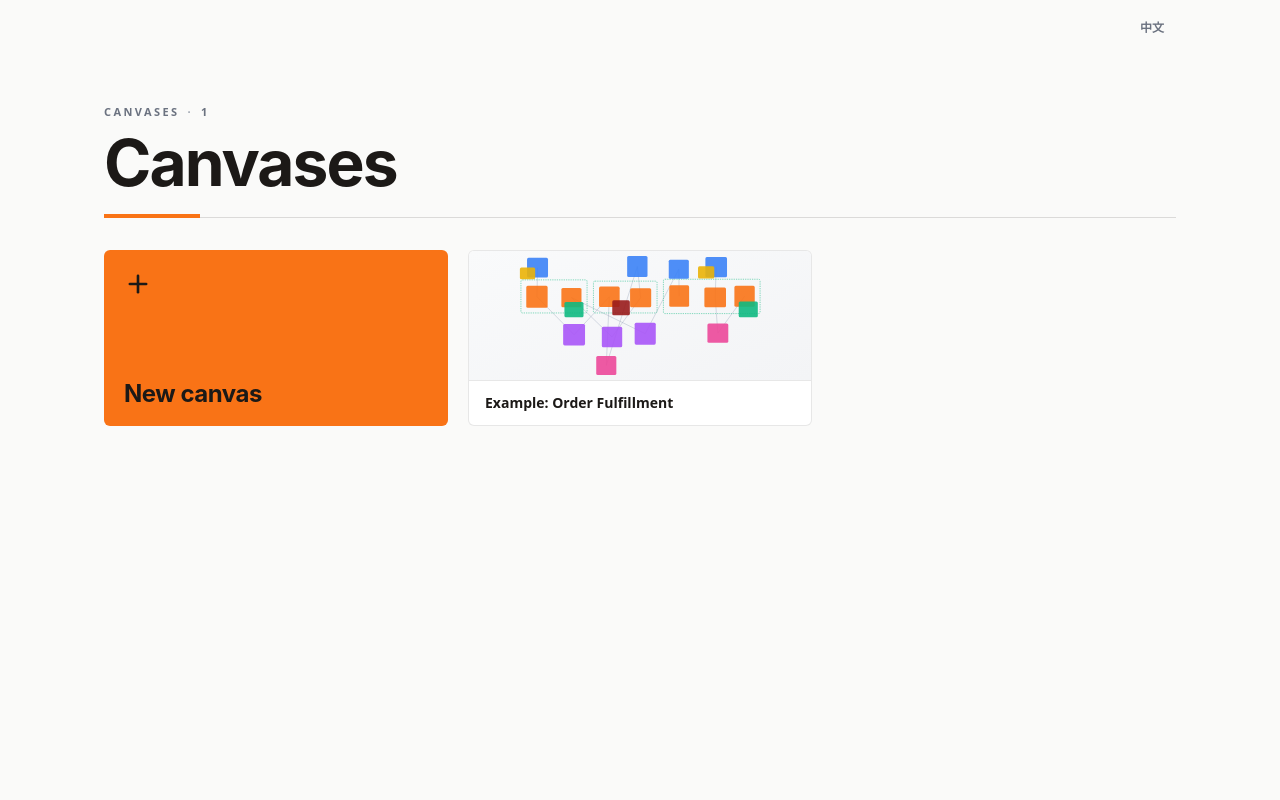
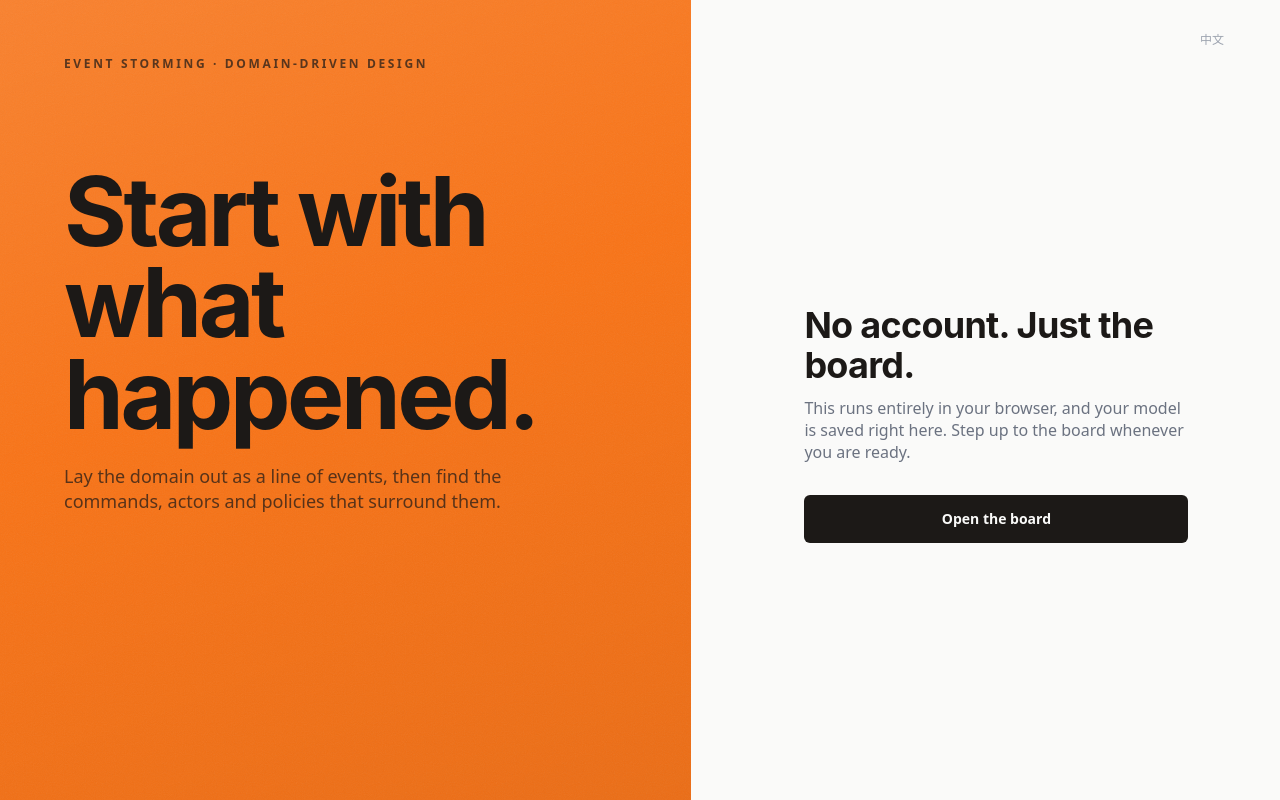
Before and after one commit to wylswz/esbuddy, a React (Vite) app in the folder apps/web/: page / in a window 1280 px wide. Built offline with nearby package versions, Linux system fonts and the light colour scheme.

Commit message:
feat/landing

```diff
--- a/apps/web/src/App.tsx
+++ b/apps/web/src/App.tsx
@@ -11,12 +11,21 @@ import { clearAuthToken } from './auth';
 import { clearPendingInvite, getPendingInvite } from './invite';
 
 const WORKSPACE_STORAGE_KEY = 'esbuddy.workspace';
+const STARTED_STORAGE_KEY = 'esbuddy.started';
 
 function App() {
   const remote = isRemoteMode();
-  const [auth, setAuth] = useState<'loading' | 'authed' | 'anon'>(() =>
-    remote ? 'loading' : 'authed',
-  );
+  // In local (pure-frontend) mode there is no account: the login page is just a
+  // welcome screen with a "start" button. Once the visitor has entered we
+  // remember it so a refresh drops them straight back onto the board.
+  const [auth, setAuth] = useState<'loading' | 'authed' | 'anon'>(() => {
+    if (remote) return 'loading';
+    try {
+      return localStorage.getItem(STARTED_STORAGE_KEY) ? 'authed' : 'anon';
+    } catch {
+      return 'anon';
+    }
+  });
   const store = useMemo(
     () =>
       getStore({
@@ -151,6 +160,15 @@ function App() {
     setPendingInvite(null);
   }, []);
 
+  const startLocal = useCallback(() => {
+    try {
+      localStorage.setItem(STARTED_STORAGE_KEY, '1');
+    } catch {
+      // ignore
+    }
+    setAuth('authed');
+  }, []);
+
   const logout = useCallback(() => {
     clearAuthToken();
     setOpenCanvasId(null);
@@ -168,7 +186,9 @@ function App() {
   }
 
   if (auth === 'anon') {
-    return <LoginPage onLoggedIn={() => setAuth('loading')} />;
+    return (
+      <LoginPage local={!remote} onLoggedIn={() => setAuth('loading')} onStart={startLocal} />
+    );
   }
 
   // A share link was opened: confirm and join before showing the app.
--- a/apps/web/src/components/LoginPage.tsx
+++ b/apps/web/src/components/LoginPage.tsx
@@ -5,9 +5,16 @@ import { AuthShell } from './AuthShell';
 
 interface LoginPageProps {
   onLoggedIn: () => void;
+  /**
+   * Pure-frontend (local) mode: there is no backend and no account. Instead of
+   * the Google/dev sign-in, show a single "get started" button that drops the
+   * visitor straight into the workspace.
+   */
+  local?: boolean;
+  onStart?: () => void;
 }
 
-export function LoginPage({ onLoggedIn }: LoginPageProps) {
+export function LoginPage({ onLoggedIn, local = false, onStart }: LoginPageProps) {
   const { t } = useI18n();
   const [email, setEmail] = useState('');
   const [busy, setBusy] = useState(false);
@@ -15,8 +22,9 @@ export function LoginPage({ onLoggedIn }: LoginPageProps) {
   const [devMode, setDevMode] = useState(false);
 
   useEffect(() => {
+    if (local) return;
     fetchDevMode().then(setDevMode);
-  }, []);
+  }, [local]);
 
   const handleGoogle = () => {
     window.location.href = '/api/auth/google';
@@ -34,6 +42,30 @@ export function LoginPage({ onLoggedIn }: LoginPageProps) {
       setBusy(false);
     }
   };
+
+  if (local) {
+    return (
+      <AuthShell>
+        <div className="flex flex-col gap-8">
+          <div>
+            <h2 className="font-display text-3xl sm:text-4xl font-bold tracking-[-0.02em] text-ink">
+              {t('login.localTitle')}
+            </h2>
+            <p className="text-sm sm:text-base text-fg-muted mt-3 leading-snug">
+              {t('login.localSubtitle')}
+            </p>
+          </div>
+
+          <button
+            onClick={onStart}
+            className="w-full flex items-center justify-center gap-3 px-5 py-3.5 rounded-md bg-ink text-paper text-sm font-semibold hover:bg-inverse-hover active:translate-y-px transition-[background-color,transform]"
+          >
+            {t('login.start')}
+          </button>
+        </div>
+      </AuthShell>
+    );
+  }
 
   return (
     <AuthShell>
--- a/apps/web/src/i18n/translations.ts
+++ b/apps/web/src/i18n/translations.ts
@@ -95,6 +95,9 @@ export const en = {
     devTitle: 'Local development',
     devEmailPlaceholder: 'Email (optional)',
     devLogin: 'Dev login',
+    localTitle: 'No account. Just the board.',
+    localSubtitle: 'This runs entirely in your browser, and your model is saved right here. Step up to the board whenever you are ready.',
+    start: 'Open the board',
   },
   workspace: {
     title: 'Workspaces',
@@ -303,6 +306,9 @@ export const zh: Translation = {
     devTitle: '本地开发',
     devEmailPlaceholder: '邮箱（可选）',
     devLogin: '开发登录',
+    localTitle: '无需登录，直接上板。',
+    localSubtitle: '一切都在这个浏览器里运行，你的模型就存在本地。准备好了，随时上板。',
+    start: '进入画布',
   },
   workspace: {
     title: '工作空间',
```
